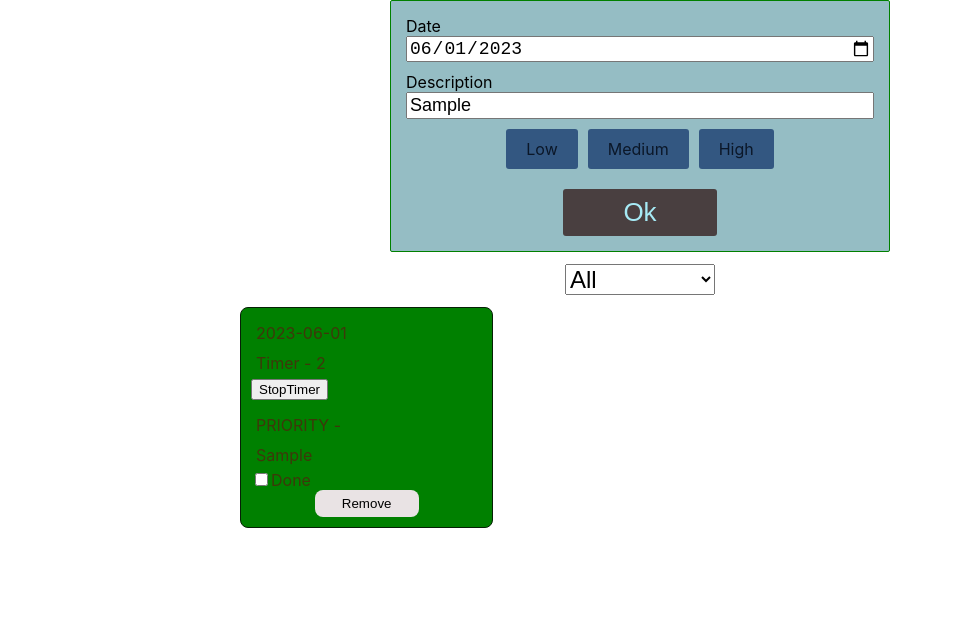
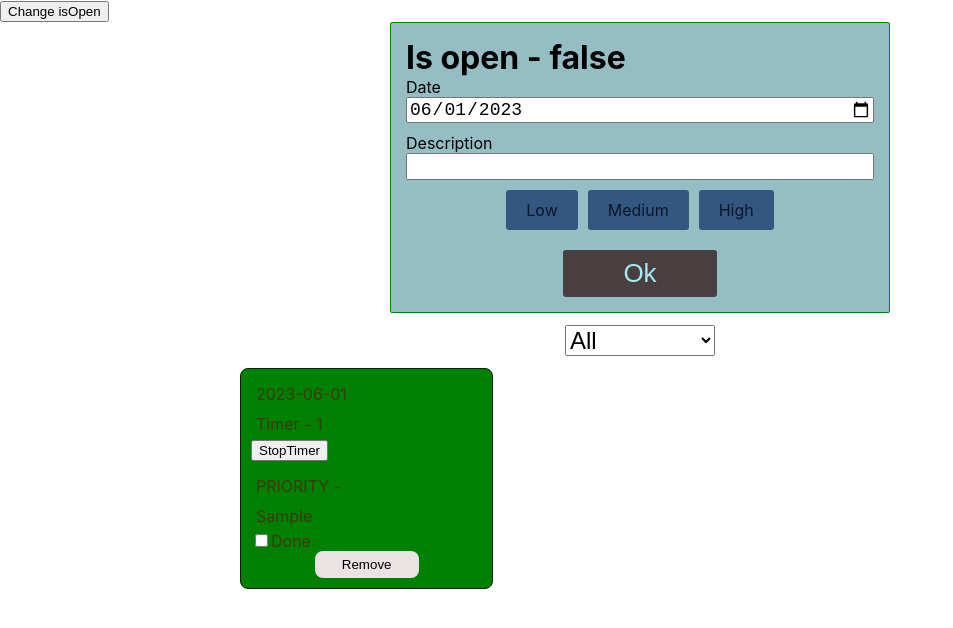
Before and after one commit to z9877969/bc_51, a React (Create React App) app: page / in a window 1280 px wide. Both pictures are taken after typing "Sample" into the empty fields and a click on the button "Ok". Shown: the top 628 px of the page, without its empty margins (0-953 px from the left). Built offline with nearby package versions, Linux system fonts and the light colour scheme.

Commit message:
adds memo, useMemo, useCallback, context, useContext, useTodo, useLocalStorage

```diff
--- a/src/components/TodoForm/TodoForm.jsx
+++ b/src/components/TodoForm/TodoForm.jsx
@@ -1,36 +1,24 @@
 import clsx from "clsx";
+import { memo } from "react";
 import s from "./TodoForm.module.scss";
-import { useState } from "react";
+import { useIsOpenContext } from "../../context/IsOpenProvider";
+import { useLocalStorage } from "../../hooks/useLocalStorage";
+
+const initialState = {
+  date: "2023-06-01",
+  descr: "",
+  priority: "",
+};
 
 const TodoForm = ({ addTodo }) => {
-  // 1st variant form
-  // const [date, setDate] = useState("2023-06-01");
-  // const [descr, setDescr] = useState("");
-  // const [priority, setPriority] = useState("");
-
-  // const handleChange = (e) => {
-  //   const { name, value } = e.target;
-  //   switch (name) {
-  //     case "date":
-  //       setDate(value);
-  //       break;
-  //     case "descr":
-  //       setDescr(value);
-  //       break;
-  //     case "priority":
-  //       setPriority(value);
-  //       break;
-  //     default:
-  //       break;
-  //   }
-  // };
-
-  // 2nd variant form
-  const [form, setForm] = useState({
-    date: "2023-06-01",
-    descr: "",
-    priority: "",
-  });
+  // addTodo -> ref1 | ref2
+  // const [form, setForm] = useState({
+  //   date: "2023-06-01",
+  //   descr: "",
+  //   priority: "",
+  // });
+  const { isOpen } = useIsOpenContext();
+  const [form, setForm] = useLocalStorage(initialState, "todoForm");
 
   const handleChange = (e) => {
     const { name, value } = e.target;
@@ -42,10 +30,14 @@ const TodoForm = ({ addTodo }) => {
   const handleSubmit = (e) => {
     e.preventDefault();
     addTodo(form);
+    setForm(initialState);
   };
+
+  console.log("Render Form");
 
   return (
     <form className={s.form} onSubmit={handleSubmit}>
+      <h1>Is open - {`${isOpen}`}</h1>
       <label className={s.label}>
         <span> Date </span>
         <input
@@ -118,4 +110,4 @@ const TodoForm = ({ addTodo }) => {
   );
 };
 
-export default TodoForm;
+export default memo(TodoForm); // (props) => { cach + return <TodoForm {...props} />}
--- a/src/components/TodoItem/TodoItem.jsx
+++ b/src/components/TodoItem/TodoItem.jsx
@@ -15,8 +15,7 @@ const TodoItem = ({
 }) => {
   const [count, setCount] = useState(0);
 
-  const intervalIdRef = useRef(null); // {current: null}
-  const itemRef = useRef(null);
+  const intervalIdRef = useRef(null);
 
   const stopTimer = () => {
     clearInterval(intervalIdRef.current);
@@ -25,7 +24,6 @@ const TodoItem = ({
   useEffect(() => {
     intervalIdRef.current = setInterval(() => {
       setCount((prevCount) => prevCount + 1);
-      // console.log("setInterval");
     }, 1000);
 
     return () => {
@@ -33,17 +31,8 @@ const TodoItem = ({
     };
   }, []);
 
-  // useEffect(() => {
-  //   console.log("count prev");
-  //   return () => {
-  //     console.log("count", count);
-  //   };
-  // }, [count]);
-
-  // console.log("itemRef :>> ", itemRef);
-
   return (
-    <li ref={itemRef} className={s.toDoItem}>
+    <li className={s.toDoItem}>
       <p className={s.date}>{date}</p>
       <p className={s.date}>Timer - {count}</p>
       <button type="button" onClick={stopTimer}>
@@ -71,61 +60,4 @@ const TodoItem = ({
   );
 };
 
-class TodoItemClass extends Component {
-  #intervalId = null;
-
-  state = {
-    count: 0,
-  };
-
-  componentDidMount() {
-    this.#intervalId = setInterval(() => {
-      this.setState((prev) => ({ count: prev.count + 1 }));
-      console.log("count");
-    }, 1000);
-  }
-
-  componentWillUnmount() {
-    clearInterval(this.#intervalId);
-  }
-
-  render() {
-    const {
-      title,
-      descr,
-      id,
-      date,
-      priority,
-      isDone,
-      updateTodoStatus,
-      removeTodo,
-    } = this.props;
-
-    return (
-      <li className={s.toDoItem}>
-        <p className={s.date}>{date}</p>
-        <p className={s.date}>Counter - {this.state.count}</p>
-
-        <h3 className={clsx(s.title, isDone && s.isDone)}>{title}</h3>
-        <p className={clsx(s.priority, isDone && s.isDone)}>
-          PRIORITY - {priority}
-        </p>
-        <p className={clsx(s.descr, isDone && s.isDone)}>{descr}</p>
-        <label className={s.status}>
-          <input
-            type="checkbox"
-            name="status"
-            onChange={(e) => updateTodoStatus(id)}
-            checked={isDone}
-          />
-          Done
-        </label>
-        <button className={s.todoBtn} onClick={(e) => removeTodo(id)}>
-          Remove
-        </button>
-      </li>
-    );
-  }
-}
-
 export default TodoItem;
--- a/src/components/TodoPage/TodoPage.jsx
+++ b/src/components/TodoPage/TodoPage.jsx
@@ -1,64 +1,33 @@
-import { Component, useEffect, useState } from "react";
+import { useCallback, useMemo, useState } from "react";
 
 import PrioritySelect from "../PrioritySelect/PrioritySelect";
 import ToDoForm from "../TodoForm/TodoForm";
 import ToDoList from "../TodoList/TodoList";
+import { useIsOpenContext } from "../../context/IsOpenProvider";
+import { useTodo } from "../../hooks/useTodo";
 
 const TodoPage = () => {
-  const [todo, setTodo] = useState(
-    () => JSON.parse(localStorage.getItem("todo")) || []
-  );
+  const { setIsOpen } = useIsOpenContext();
+
+  const { todo, addTodo, removeTodo, updateTodoStatus } = useTodo();
   const [filter, setFilter] = useState("all");
 
-  const addTodo = (todo) => {
-    const newTodo = { ...todo, isDone: false, id: Date.now() };
-    setTodo((prevTodo) => [...prevTodo, newTodo]);
-  };
+  const changePriority = useCallback((e) => {
+    setFilter(e.target.value);
+  }, []);
 
-  const removeTodo = (id) => {
-    setTodo((prevTodo) => prevTodo.filter((el) => el.id !== id));
-  };
+  const filteredTodo = useMemo(() => {
+    if (filter === "all") return todo;
+    return todo.filter((el) => el.priority === filter); // iteration
+  }, [todo, filter]);
 
-  const updateTodoStatus = (id) => {
-    setTodo((prevTodo) =>
-      prevTodo.map((el) => (el.id !== id ? el : { ...el, isDone: !el.isDone }))
-    );
-  };
-
-  const changePriority = (e) => {
-    setFilter(e.target.value);
-  };
-
-  const filterTodo = () => {
-    if (filter === "all") return todo;
-    return todo.filter((el) => el.priority === filter);
-  };
-
-  const filteredTodo = filterTodo();
-
-  // useEffect(() => {
-  //   console.log("useEffect");
-  // });
-
-  // useEffect(() => {
-  //   console.log("useEffect []");
-  // }, []);
-
-  // useEffect(() => {
-  //   console.log("useEffect [filter]");
-  // }, [filter, todo]);
-
-  // useEffect(() => {
-  //   const savedTodo = JSON.parse(localStorage.getItem("todo")) || [];
-  //   setTodo(savedTodo);
-  // }, []);
-
-  useEffect(() => {
-    localStorage.setItem("todo", JSON.stringify(todo));
-  }, [todo]);
+  console.log("Render Page");
 
   return (
     <>
+      <button type="button" onClick={() => setIsOpen((p) => !p)}>
+        Change isOpen
+      </button>
       <ToDoForm addTodo={addTodo} />
       <PrioritySelect filter={filter} changeFilter={changePriority} />
       <ToDoList
@@ -71,26 +40,9 @@ const TodoPage = () => {
 };
 
 export default TodoPage;
+// HOC high order component
 
-// const bar = () => {};
-
-// // foo(bar())
-
-// count = 1;
-
-// const useS = (iV) => {
-//   let data;
-//   if (count === 1) {
-//     data = typeof iV === "function" ? iV() : iV;
-//   }
-
-//   const setData = (value) => {
-//     data = value;
-//   };
-
-//   return [data, setData];
+// const useCb = (cb, deps) => {
+//   const cachedCb = useMemo(() => cb, deps);
+//   return cachedCb;
 // };
-
-// const [d, sD] = useS(bar());
-
-// setData(bar())
--- /dev/null
+++ b/src/context/IsOpenProvider.jsx
@@ -0,0 +1,21 @@
+import { createContext, useContext, useState } from "react";
+
+export const IsOpenContext = createContext();
+
+export const useIsOpenContext = () => {
+    const value = useContext(IsOpenContext);
+    return value
+}
+
+const IsOpenProvider = ({ children }) => {
+  const [isOpen, setIsOpen] = useState(false);
+  return (
+    <IsOpenContext.Provider value={{ isOpen, setIsOpen }}>
+      {children}
+    </IsOpenContext.Provider>
+  );
+};
+
+export default IsOpenProvider;
+
+// IsOpenContext.Provider()
--- /dev/null
+++ b/src/context/LoaderProvider.jsx
@@ -0,0 +1,35 @@
+import { createContext, useContext, useState } from "react";
+
+const LoaderContext = createContext();
+
+export const useSetIsLoading = () => useContext(LoaderContext);
+
+const LoaderProvider = ({ children }) => {
+  const [isLoading, setIsLoading] = useState(false);
+  return (
+    <>
+      {isLoading && (
+        <div
+          style={{
+            position: "fixed",
+            top: 0,
+            left: 0,
+            width: "100vw",
+            height: "100vh",
+            display: "flex",
+            justifyContent: "center",
+            alignItems: "center",
+            backgroundColor: "rgba(0, 0, 0, 0.8)",
+          }}
+        >
+          <h1 style={{ color: "#fff", fontSize: 48 }}>Loading...</h1>
+        </div>
+      )}
+      <LoaderContext.Provider value={setIsLoading}>
+        {children}
+      </LoaderContext.Provider>
+    </>
+  );
+};
+
+export default LoaderProvider;
--- /dev/null
+++ b/src/hooks/useLocalStorage.js
@@ -0,0 +1,13 @@
+import { useEffect, useState } from "react";
+
+export const useLocalStorage = (initalValue, key) => {
+  const [data, setData] = useState(
+    () => JSON.parse(localStorage.getItem(key)) || initalValue
+  );
+
+  useEffect(() => {
+    localStorage.setItem(key, JSON.stringify(data));
+  }, [data, key]);
+
+  return [data, setData];
+};
--- /dev/null
+++ b/src/hooks/useTodo.js
@@ -0,0 +1,40 @@
+import { useCallback } from "react";
+import { useLocalStorage } from "./useLocalStorage";
+import { useSetIsLoading } from "../context/LoaderProvider";
+
+export const useTodo = () => {
+  const setIsLoading = useSetIsLoading();
+  const [todo, setTodo] = useLocalStorage([], "todo");
+
+  const addTodo = useCallback(
+    (todo) => {
+      const newTodo = { ...todo, isDone: false, id: Date.now() };
+      setIsLoading(true);
+      setTimeout(() => {
+        setTodo((prevTodo) => [...prevTodo, newTodo]);
+        setIsLoading(false);
+      }, 1000);
+    },
+    [setTodo, setIsLoading]
+  );
+
+  const removeTodo = useCallback(
+    (id) => {
+      setTodo((prevTodo) => prevTodo.filter((el) => el.id !== id));
+    },
+    [setTodo]
+  );
+
+  const updateTodoStatus = useCallback(
+    (id) => {
+      setTodo((prevTodo) =>
+        prevTodo.map((el) =>
+          el.id !== id ? el : { ...el, isDone: !el.isDone }
+        )
+      );
+    },
+    [setTodo]
+  );
+
+  return { todo, addTodo, removeTodo, updateTodoStatus };
+};
--- a/src/index.js
+++ b/src/index.js
@@ -2,6 +2,8 @@ import "./index.scss";
 
 import App from "./components/App/App";
 import ErrorBoundary from "./components/ErrorBoundary";
+import IsOpenProvider from "./context/IsOpenProvider";
+import LoaderProvider from "./context/LoaderProvider";
 import React from "react";
 import ReactDOM from "react-dom/client";
 
@@ -10,7 +12,11 @@ const root = ReactDOM.createRoot(document.getElementById("root"));
 root.render(
   // <React.StrictMode>
   <ErrorBoundary>
-    <App />
+    <LoaderProvider>
+      <IsOpenProvider>
+        <App />
+      </IsOpenProvider>
+    </LoaderProvider>
   </ErrorBoundary>
   // </React.StrictMode>
 );
```
Also changed, not shown: src/components/Counter/Counter.jsx (+1 -12 lines), 1 other file (tests, documents, lock files or other folders).
